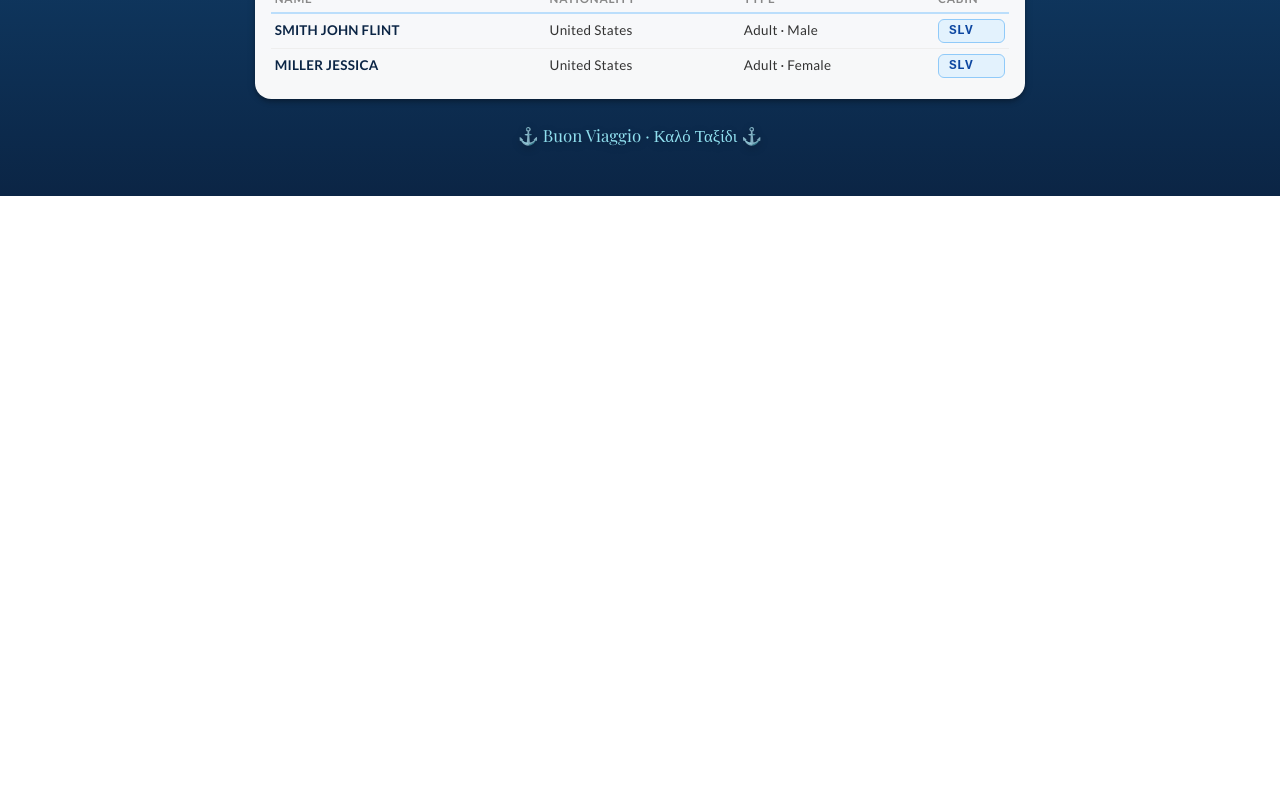
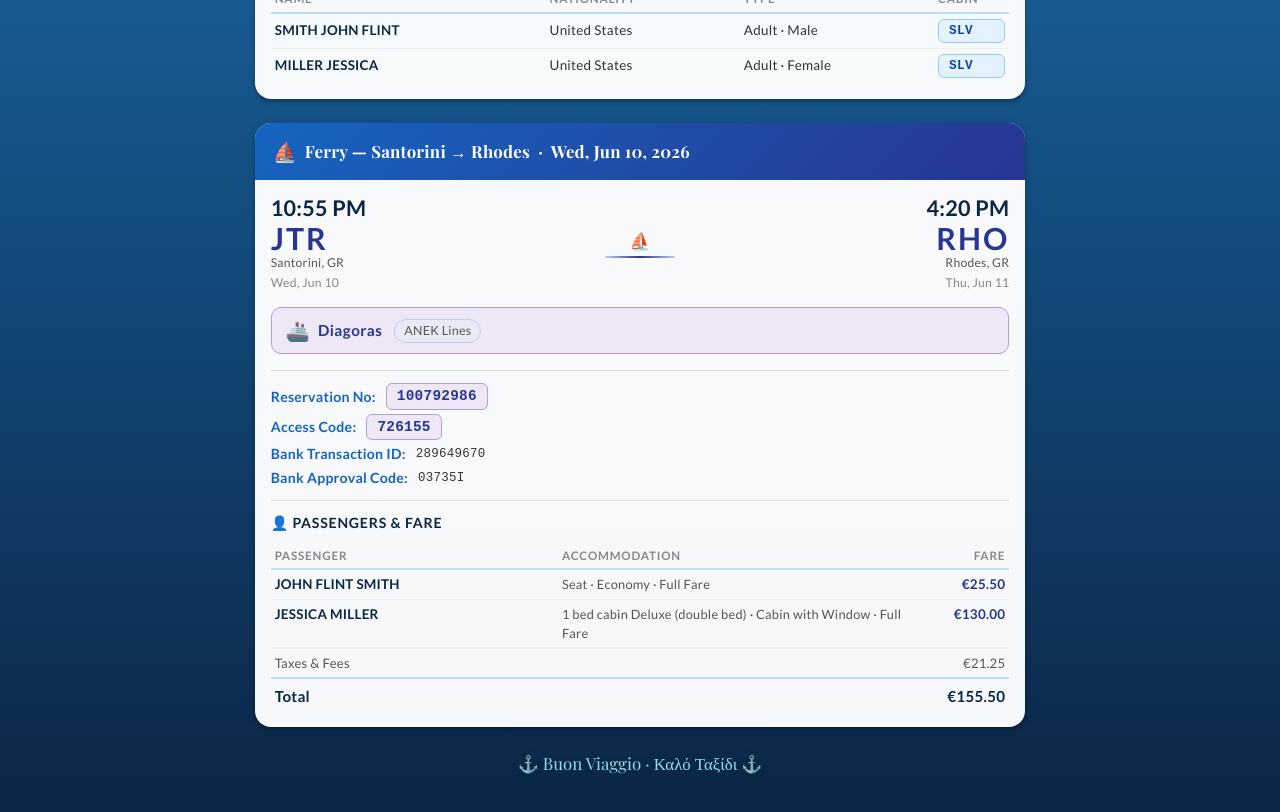
Before and after one commit to FlintShadey/Itenerary, a Vue app: page / in a window 1280 px wide. Shown: the part 2740-3552 px from the top of the page. Before the commit the page ends 2936 px from the top, so only its background shows below. Built offline with nearby package versions, Linux system fonts and the light colour scheme.

Commit message:
Add Jun 10 — Ferry Santorini→Rhodes, ANEK Lines Diagoras

```diff
--- a/src/App.vue
+++ b/src/App.vue
@@ -362,6 +362,93 @@
                     <span>United States</span>
                     <span>Adult &middot; Female</span>
                     <span class="seat-badge">SLV</span>
+                  </div>
+                </div>
+
+              </v-card-text>
+            </v-card>
+
+            <!-- Jun 10 — Ferry: Santorini → Rhodes (ANEK Lines) -->
+            <v-card hover elevation="4" class="mb-6 itinerary-card">
+              <v-card-title class="card-header card-header-ferry">
+                <span class="card-header-icon">&#9973;</span>
+                Ferry &mdash; Santorini &rarr; Rhodes &nbsp;&middot;&nbsp; Wed, Jun 10, 2026
+              </v-card-title>
+              <v-card-text class="pa-4">
+
+                <!-- Route -->
+                <div class="flight-route mb-4">
+                  <div class="route-endpoint">
+                    <div class="route-time">10:55 PM</div>
+                    <div class="route-iata ferry-iata">JTR</div>
+                    <div class="route-city">Santorini, GR</div>
+                    <div class="route-date">Wed, Jun 10</div>
+                  </div>
+                  <div class="route-middle">
+                    <span class="route-arrow-plane">&#9973;</span>
+                    <div class="route-arrow-line ferry-line"></div>
+                  </div>
+                  <div class="route-endpoint text-right">
+                    <div class="route-time">4:20 PM</div>
+                    <div class="route-iata ferry-iata">RHO</div>
+                    <div class="route-city">Rhodes, GR</div>
+                    <div class="route-date">Thu, Jun 11</div>
+                  </div>
+                </div>
+
+                <div class="ferry-vessel mb-4">
+                  <span class="vessel-icon">&#128674;</span>
+                  <span class="vessel-name">Diagoras</span>
+                  <span class="vessel-company">ANEK Lines</span>
+                </div>
+
+                <v-divider class="my-3"></v-divider>
+
+                <!-- Booking details -->
+                <div class="confirm-row mb-1">
+                  <span class="detail-label">Reservation No:</span>
+                  <span class="confirm-code ferry-code">100792986</span>
+                </div>
+                <div class="confirm-row mb-1">
+                  <span class="detail-label">Access Code:</span>
+                  <span class="confirm-code ferry-code">726155</span>
+                </div>
+                <div class="confirm-row mb-1">
+                  <span class="detail-label">Bank Transaction ID:</span>
+                  <span class="trip-id" style="font-family:'Courier New',monospace;color:#333;">289649670</span>
+                </div>
+                <div class="confirm-row mb-3">
+                  <span class="detail-label">Bank Approval Code:</span>
+                  <span class="trip-id" style="font-family:'Courier New',monospace;color:#333;">03735I</span>
+                </div>
+
+                <v-divider class="my-3"></v-divider>
+
+                <!-- Passengers & Fare -->
+                <div class="benefits-heading mb-2">&#128100; Passengers &amp; Fare</div>
+                <div class="fare-table">
+                  <div class="fare-row fare-header">
+                    <span>Passenger</span>
+                    <span>Accommodation</span>
+                    <span class="text-right">Fare</span>
+                  </div>
+                  <div class="fare-row">
+                    <span class="pax-name">JOHN FLINT SMITH</span>
+                    <span class="fare-cabin">Seat &middot; Economy &middot; Full Fare</span>
+                    <span class="fare-amount text-right">&euro;25.50</span>
+                  </div>
+                  <div class="fare-row">
+                    <span class="pax-name">JESSICA MILLER</span>
+                    <span class="fare-cabin">1 bed cabin Deluxe (double bed) &middot; Cabin with Window &middot; Full Fare</span>
+                    <span class="fare-amount text-right">&euro;130.00</span>
+                  </div>
+                  <div class="fare-subtotal">
+                    <span>Taxes &amp; Fees</span>
+                    <span class="text-right">&euro;21.25</span>
+                  </div>
+                  <div class="fare-total">
+                    <span>Total</span>
+                    <span class="text-right">&euro;155.50</span>
                   </div>
                 </div>
 
@@ -921,6 +1008,76 @@
   color: #004D40;
 }
 
+/* ─── Fare table ──────────────────────────────────────────── */
+.vessel-company {
+  font-size: 0.78rem;
+  color: #555;
+  background: #E8EAF6;
+  border: 1px solid #C5CAE9;
+  padding: 2px 9px;
+  border-radius: 20px;
+  margin-left: 4px;
+}
+
+.fare-table {
+  font-size: 0.84rem;
+  color: #333;
+  width: 100%;
+}
+
+.fare-row {
+  display: grid;
+  grid-template-columns: 1.8fr 2.2fr 0.6fr;
+  gap: 6px;
+  padding: 5px 4px;
+  align-items: start;
+  border-bottom: 1px solid #EEE;
+}
+
+.fare-row:last-child {
+  border-bottom: none;
+}
+
+.fare-header {
+  font-size: 0.73rem;
+  text-transform: uppercase;
+  letter-spacing: 0.8px;
+  color: #888;
+  font-weight: 700;
+  border-bottom: 2px solid #BBDEFB !important;
+  align-items: center;
+}
+
+.fare-cabin {
+  color: #555;
+  font-size: 0.8rem;
+}
+
+.fare-amount {
+  font-weight: 700;
+  color: #283593;
+  white-space: nowrap;
+}
+
+.fare-subtotal {
+  display: flex;
+  justify-content: space-between;
+  padding: 5px 4px;
+  font-size: 0.82rem;
+  color: #555;
+  border-top: 1px solid #EEE;
+}
+
+.fare-total {
+  display: flex;
+  justify-content: space-between;
+  padding: 7px 4px 3px;
+  font-size: 0.95rem;
+  font-weight: 700;
+  color: #0B2545;
+  border-top: 2px solid #BBDEFB;
+}
+
 /* ─── Footer ─────────────────────────────────────────────── */
 .footer-text {
   color: #90E0EF;
```
Also changed, not shown: 5 other files (tests, documents, lock files or other folders).
